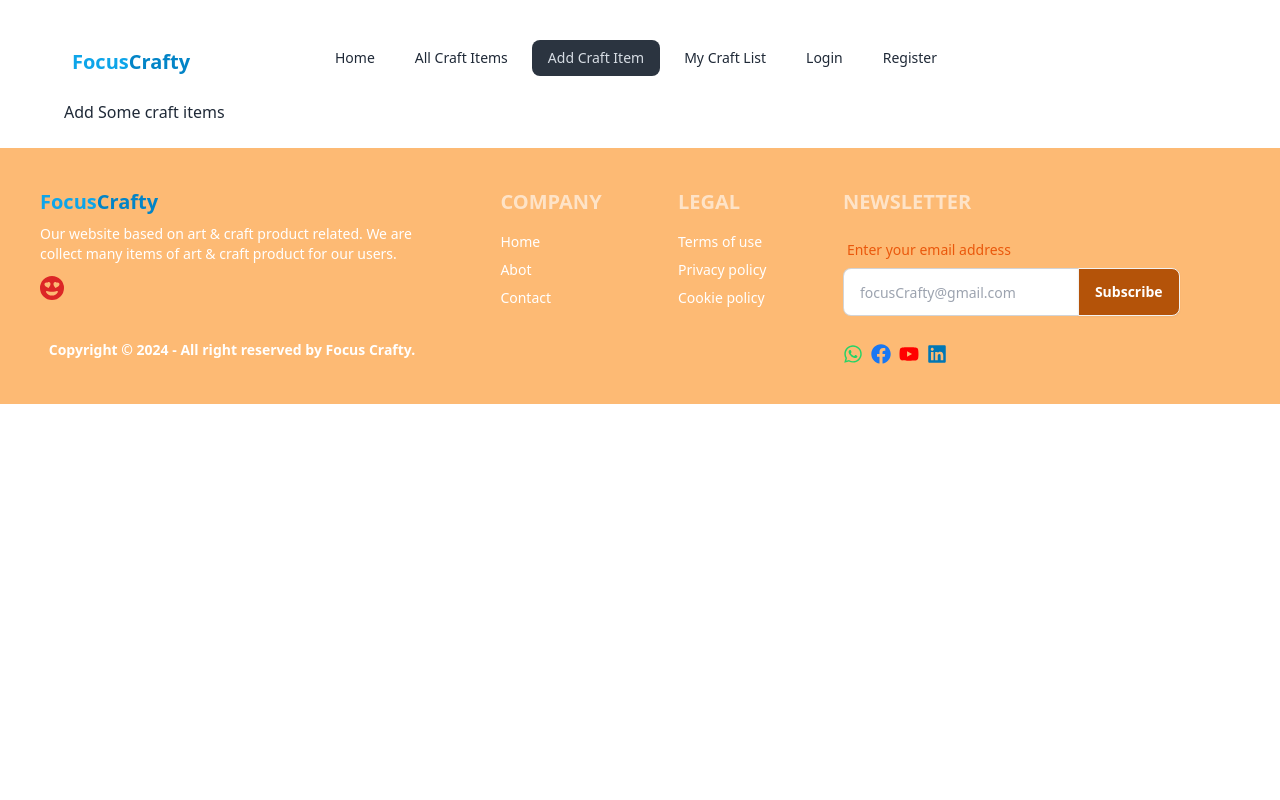
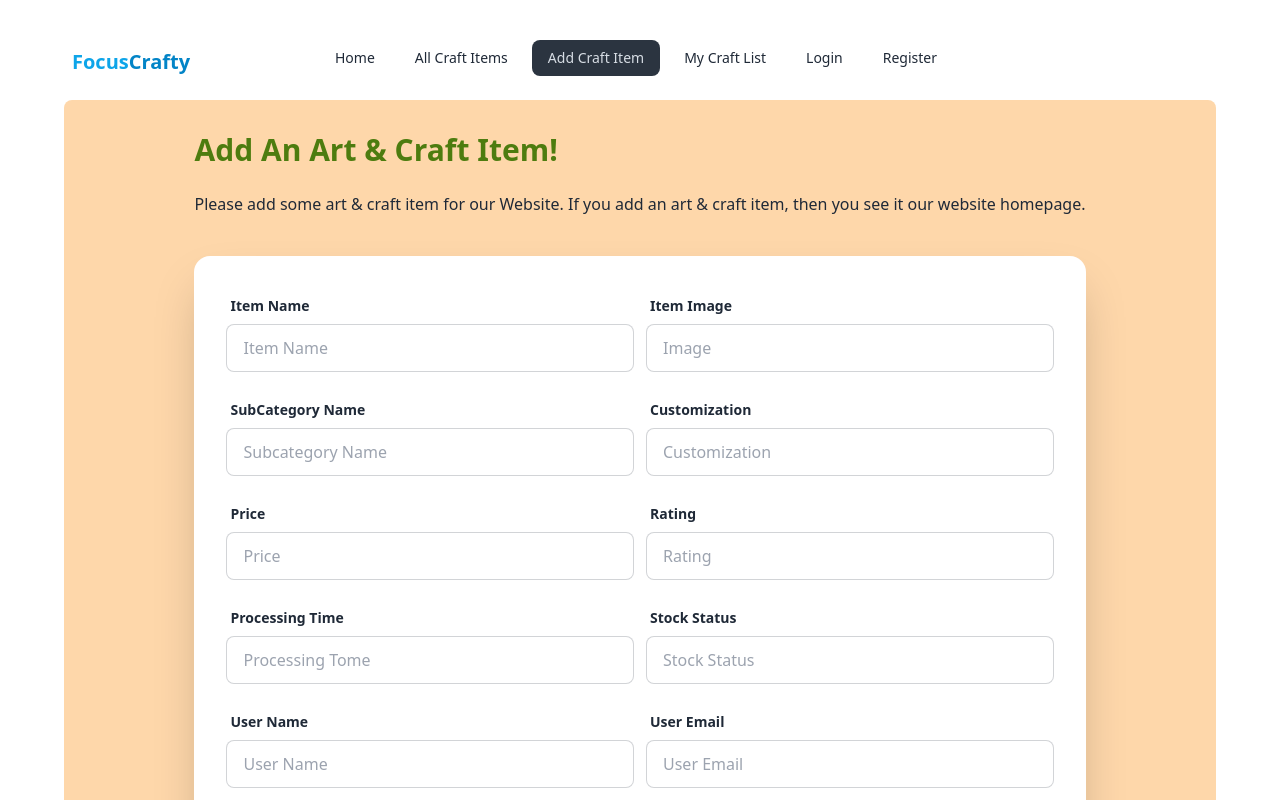
Before and after one commit to Yasmin17-23/Focus-crafty-client, a React (Vite) app: page /addCraftItem in a window 1280 px wide. Shown: the top 800 px of the page. Built offline with nearby package versions, Linux system fonts and the light colour scheme; no server answers.

Commit message:
add craft item page created only design

```diff
--- a/src/pages/AddCraftItem/AddCraftItem.jsx
+++ b/src/pages/AddCraftItem/AddCraftItem.jsx
@@ -1,9 +1,128 @@
 
 
 const AddCraftItem = () => {
+
+    const handleAddCraft = event => {
+        event.preventDefault();
+        console.log('added craft item');
+    }
     return (
-        <div>
-            Add Some craft items
+        <div className="hero bg-orange-200 min-h-screen rounded-lg">
+            <div className="hero-content flex-col">
+                <div className="text-center md:text-left">
+                <h1 className="text-3xl font-bold text-lime-700 mt-4">Add An Art & Craft Item!</h1>
+                <p className="py-6">
+                    Please add some art & craft item for our Website. If you add an art & craft item, then you
+                    see it our website homepage.
+                </p>
+                </div>
+                <div className="card bg-base-100 w-full  shrink-0 shadow-2xl">
+                    <form onSubmit={handleAddCraft} className="card-body">
+                        {/* item name and image row */}
+                        <div className="flex justify-between items-center mb-3">
+                            <div className="form-control md:w-1/2 mr-3">
+                                <label className="label">
+                                    <span className="label-text font-semibold">Item Name</span>
+                                </label>
+                                <input type="text" name="itemName" placeholder="Item Name"
+                                className="input input-bordered md:w-full" />
+                            </div>
+                            <div className="form-control md:w-1/2">
+                                <label className="label">
+                                    <span className="label-text font-semibold">Item Image</span>
+                                </label>
+                                <input type="text" name="image" placeholder="Image"
+                                className="input input-bordered  md:w-full" />
+
+                            </div>
+                        </div>
+                        {/*subcategory name and customization row*/}
+                        <div className="flex justify-between items-center mb-3">
+                            <div className="form-control md:w-1/2 mr-3">
+                                <label className="label">
+                                    <span className="label-text font-semibold">SubCategory Name</span>
+                                </label>
+                                <input type="text" name="subcategory" placeholder="Subcategory Name"
+                                className="input input-bordered md:w-full"  />
+                            </div>
+                            <div className="form-control md:w-1/2">
+                                <label className="label">
+                                    <span className="label-text font-semibold">Customization</span>
+                                </label>
+                                <input type="text" name="customization" placeholder="Customization"
+                                className="input input-bordered  md:w-full"  />
+
+                            </div>
+                        </div>
+                        {/*price and rating row*/}
+                        <div className="flex justify-between items-center mb-3">
+                            <div className="form-control md:w-1/2 mr-3">
+                                <label className="label">
+                                    <span className="label-text font-semibold">Price</span>
+                                </label>
+                                <input type="text" name="price" placeholder="Price"
+                                className="input input-bordered md:w-full" />
+                            </div>
+                            <div className="form-control md:w-1/2">
+                                <label className="label">
+                                    <span className="label-text font-semibold">Rating</span>
+                                </label>
+                                <input type="text" name="rating" placeholder="Rating"
+                                className="input input-bordered  md:w-full"  />
+
+                            </div>
+                        </div>
+                        {/*processing time and stock status row*/}
+                        <div className="flex justify-between items-center mb-3">
+                            <div className="form-control md:w-1/2 mr-3">
+                                <label className="label">
+                                    <span className="label-text font-semibold">Processing Time</span>
+                                </label>
+                                <input type="text" name="processTime" placeholder="Processing Tome"
+                                className="input input-bordered md:w-full" />
+                            </div>
+                            <div className="form-control md:w-1/2">
+                                <label className="label">
+                                    <span className="label-text font-semibold">Stock Status</span>
+                                </label>
+                                <input type="text" name="stock" placeholder="Stock Status"
+                                className="input input-bordered  md:w-full"  />
+
+                            </div>
+                        </div>
+                        {/*user name and email row*/}
+                        <div className="flex justify-between items-center mb-3">
+                            <div className="form-control md:w-1/2 mr-3">
+                                <label className="label">
+                                    <span className="label-text font-semibold">User Name</span>
+                                </label>
+                                <input type="text" name="userName" placeholder="User Name"
+                                className="input input-bordered md:w-full"  />
+                            </div>
+                            <div className="form-control md:w-1/2">
+                                <label className="label">
+                                    <span className="label-text font-semibold">User Email</span>
+                                </label>
+                                <input type="email" name="email" placeholder="User Email"
+                                className="input input-bordered  md:w-full"/>
+
+                            </div>
+                        </div>
+                        {/*short description*/}
+                        <div className="flex justify-between items-center mb-3">
+                            <div className="form-control md:w-full mr-3">
+                                <label className="label">
+                                    <span className="label-text font-semibold">Short Description</span>
+                                </label>
+                                <input type="text" name="description" placeholder="Short Description"
+                                className="input input-bordered md:w-full"  />
+                            </div>
+                        </div>
+
+                        <input type="submit" value="Add Item" className="btn bg-orange-600 text-white font-bold text-xl"/>
+                    </form>
+                </div>
+            </div>
         </div>
     );
 };
--- a/src/pages/Home/Home.jsx
+++ b/src/pages/Home/Home.jsx
@@ -4,7 +4,6 @@ import Banner from "../../components/Banner/Banner";
 const Home = () => {
     return (
         <div>
-            <h2>My Art Home</h2>
             <Banner></Banner>
         </div>
     );
```
